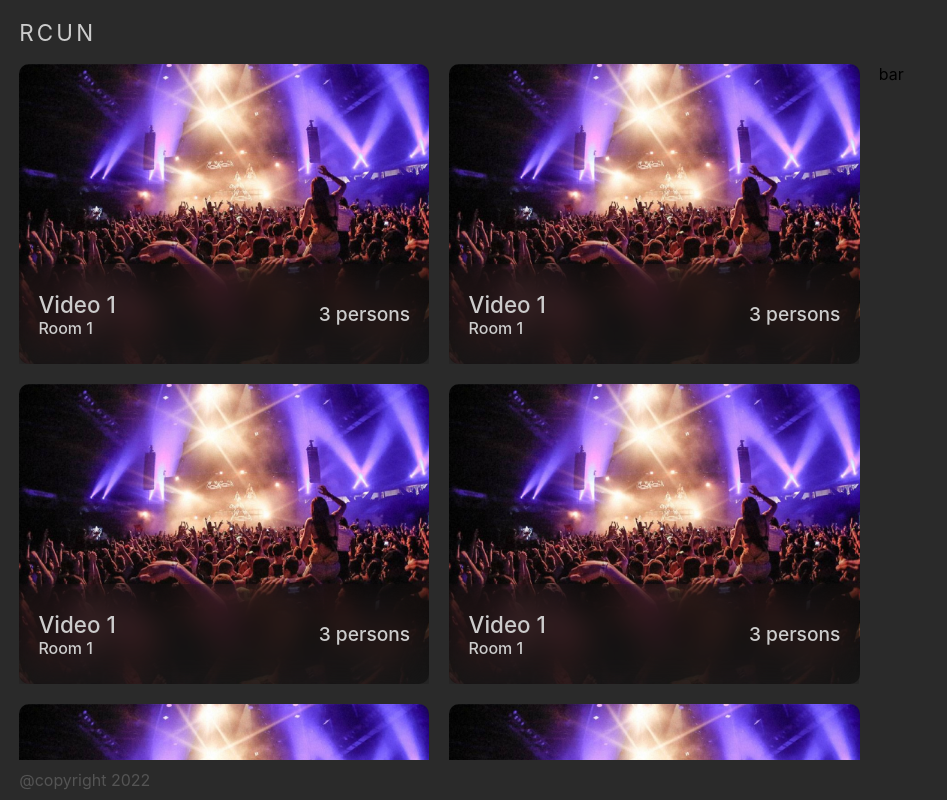
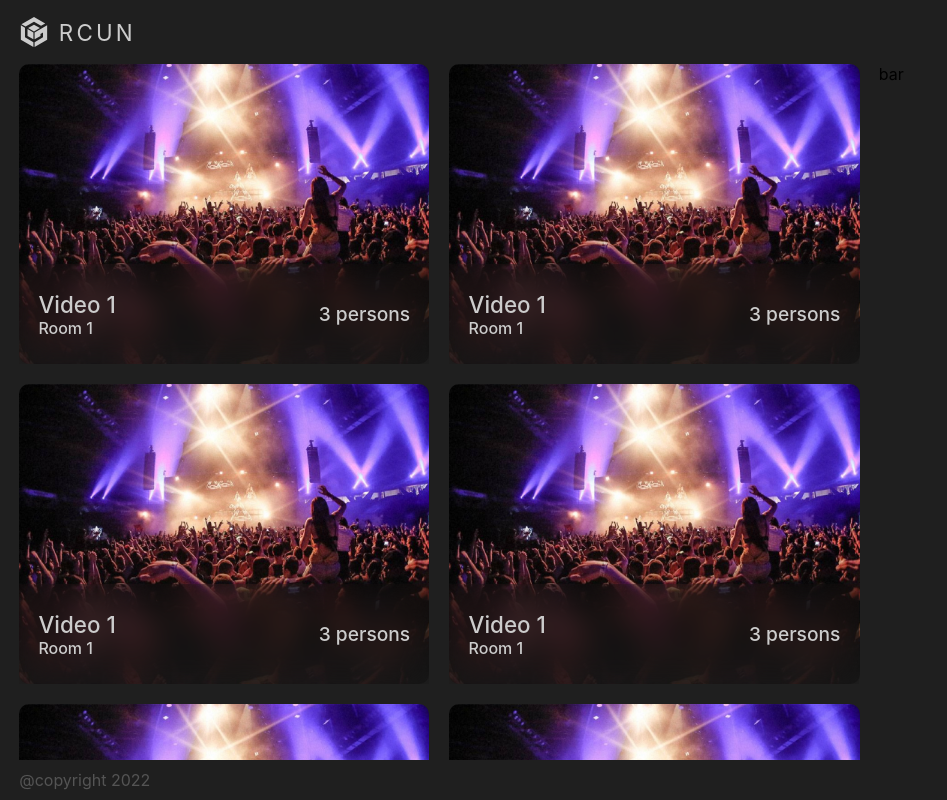
Before and after one commit to rcun-org/rcun-web, a React app: page / in a window 1280 px wide. Shown: the whole page, without its empty margins (0-947 px from the left). Built offline with nearby package versions, Linux system fonts and the light colour scheme.

Commit message:
fix card layout

```diff
--- a/package.json
+++ b/package.json
@@ -22,6 +22,7 @@
   "dependencies": {
     "react": "^17.0.2",
     "react-dom": "^17.0.2",
+    "react-icons": "^4.3.1",
     "react-router-dom": "^5.2.1",
     "react-transition-group": "^4.4.2",
     "react-youtube": "^7.14.0"
--- a/src/components/AppLayout/AppHeader.jsx
+++ b/src/components/AppLayout/AppHeader.jsx
@@ -1,10 +1,14 @@
 import React from 'react';
 import classes from './AppLayout.module.scss'
+import {SiNintendogamecube} from "react-icons/si";
 
 const AppHeader = () => {
     return (
         <div className={classes.headerContainer}>
-            <span className={classes.headerContainerLogo}>RCUN</span>
+            <SiNintendogamecube size={'30px'}/>
+            <span className={classes.headerContainerLogo}>
+                RCUN
+            </span>
         </div>
     );
 };
--- a/src/components/AppLayout/AppLayout.module.scss
+++ b/src/components/AppLayout/AppLayout.module.scss
@@ -12,6 +12,7 @@
   display: flex;
   align-items: center;
   padding:1.2rem;
+  color: $light-grey;
 }
 
 .bodyContainer {
@@ -30,6 +31,6 @@
 .headerContainerLogo {
   font-size: 1.4rem;
   font-weight: 400;
+  margin-left: 0.6rem;
   letter-spacing: .2rem;
-  color: $light-grey;
 }
--- a/src/components/AppMain/AppMain.module.scss
+++ b/src/components/AppMain/AppMain.module.scss
@@ -9,14 +9,8 @@
   align-content: flex-start;
   gap:20px;
   padding-right: 1.2rem;
+  justify-content: center;
   flex-direction: row;
   flex-wrap: wrap;
   overflow-y: auto;
 }
-.roomsList div{
-  //flex-grow: 1;
-}
-.roomBar {
-  //background-color: #8d3535;
-
-}
--- a/src/components/AppMain/RoomsList.jsx
+++ b/src/components/AppMain/RoomsList.jsx
@@ -11,6 +11,7 @@ const RoomsList = (props) => {
             <RoomCard/>
             <RoomCard/>
             <RoomCard/>
+            <RoomCard/>
         </div>
     );
 };
--- a/src/components/UI/RoomCard/RoomCard.module.scss
+++ b/src/components/UI/RoomCard/RoomCard.module.scss
@@ -2,10 +2,10 @@
 .container {
   background-color: #5d5d5d;
   min-width: 400px;
+  max-width: calc(70% - 1.2rem);
   height: 300px;
   border-radius: 10px;
   flex-grow: 1;
-
 }
 
 .body {
--- a/src/styles/colors.scss
+++ b/src/styles/colors.scss
@@ -1,4 +1,4 @@
-$dark-grey: #2a2a2a;
+$dark-grey: #1f1f1f;
 $dark-scroll-body: #444444;
 $base-grey: #5d5d5d;
 $light-grey: #cccccc;
```
Also changed, not shown: 1 other file (tests, documents, lock files or other folders).
